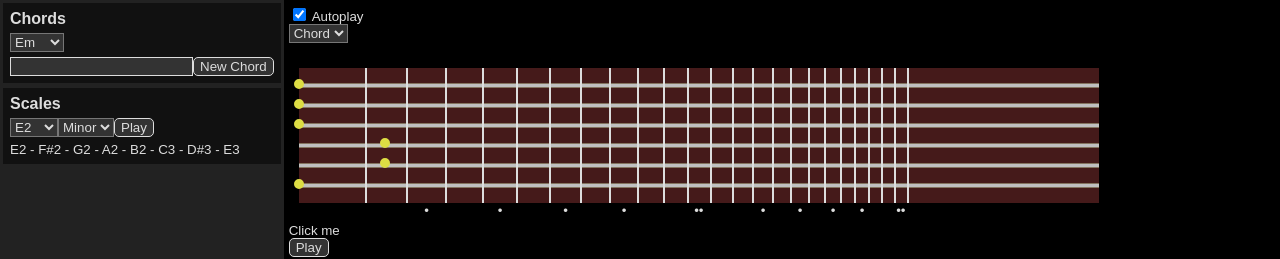
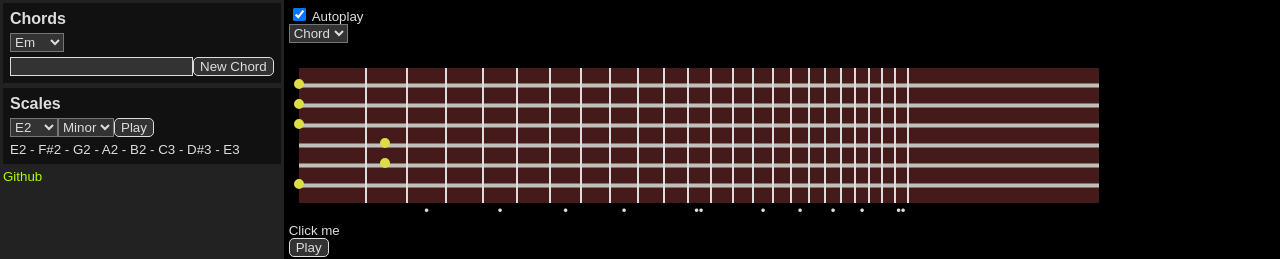
Before and after one commit to marriola/ng2chord, an Angular app: page / in a window 1280 px wide. Shown: the top 259 px of the page. Built offline with nearby package versions, Linux system fonts and the light colour scheme.

Commit message:
Adding Github link

```diff
--- a/src/app/components/app.html
+++ b/src/app/components/app.html
@@ -14,6 +14,10 @@
             <scale name="Minor" suffix="m" intervals="2,1,2,2,1,3,1,1"></scale>
             <scale name="Major" suffix="maj" intervals="2,2,1,2,2,2,1,1"></scale>
         </scale-selector>
+
+        <div>
+            <a href="http://github.com/marriola/ng2chord" target="_blank">Github</a>
+        </div>
     </div>
 
     <!-- guitar -->
--- a/src/app/components/fretboard.ts
+++ b/src/app/components/fretboard.ts
@@ -170,6 +170,7 @@ export class FretboardComponent {
     }
 
     onSelectChord(name: string): void {
+        this.view = this.View.Chord;
         this._player.currentChord = this._chordService.getCurrentChord();
         this._player.toggleTones(this.autoplay);
     }
--- a/src/styles.css
+++ b/src/styles.css
@@ -4,6 +4,24 @@ body {
     margin: 0;
     font-size: 10pt;
     font-family: Arial, Helvetica, sans-serif
+}
+
+a {
+    color: #af0;
+    text-decoration: none;
+}
+
+a:visited {
+    color: #fa0;
+}
+
+a:active, a:hover {
+    background-color: #af0;
+    color: black;
+}
+
+a:visited:active, a:visited:hover {
+    background-color: #fa0;
 }
 
 button, input, select {
```
